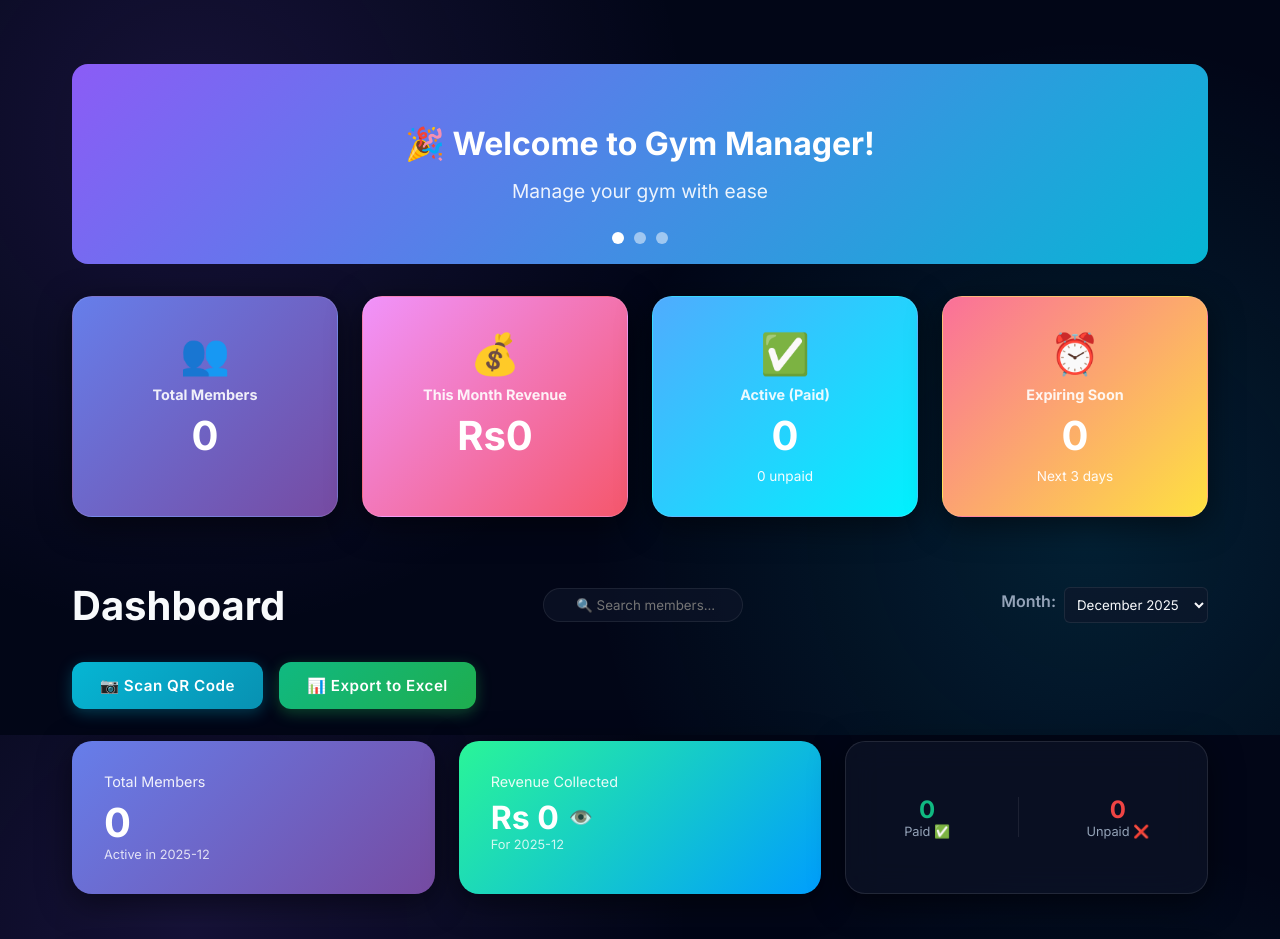
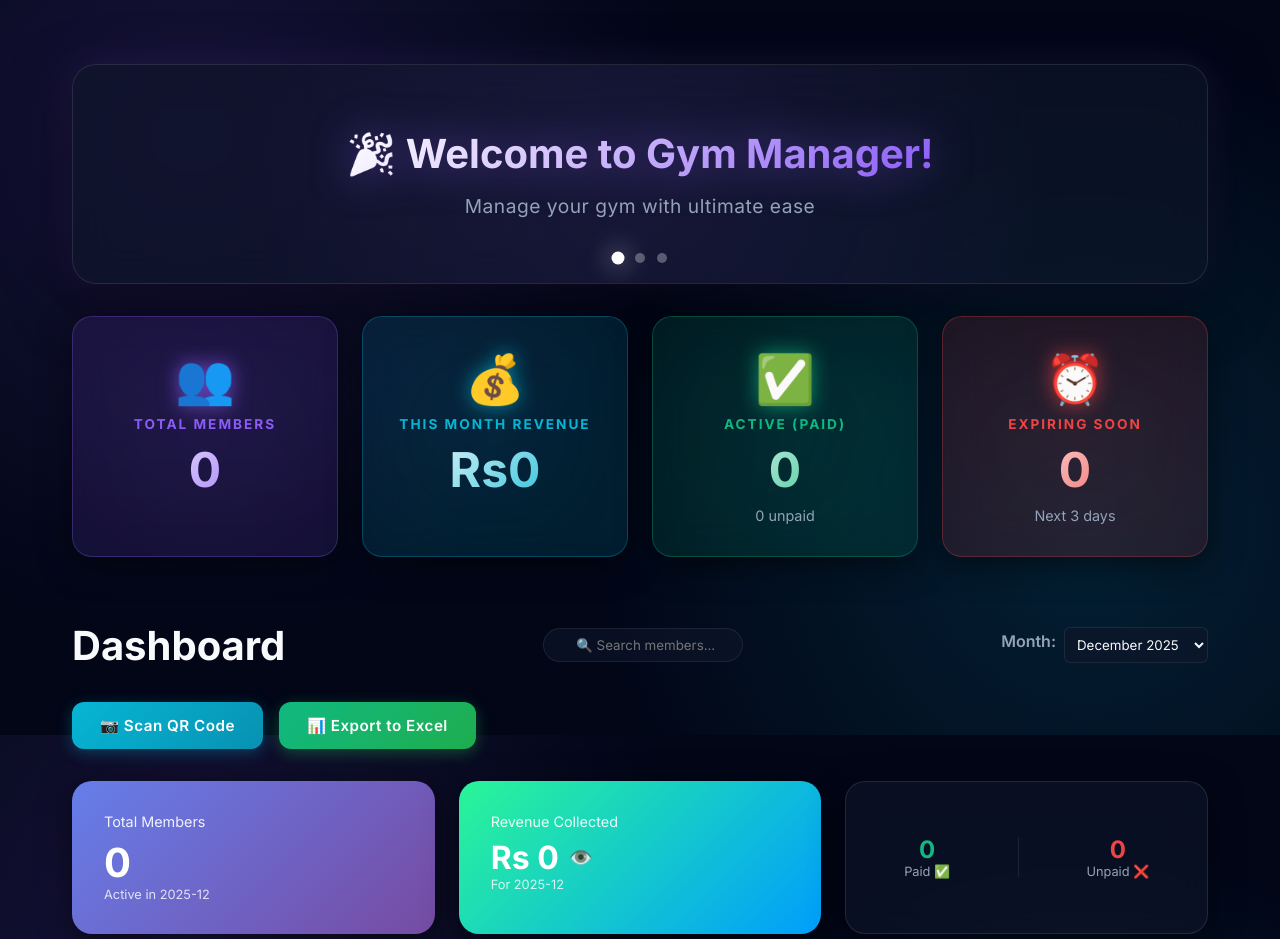
Before and after one commit to AHADKHATTAK1/fitnessmangement, a Flask app: page /dashboard in a window 1280 px wide. Shown: the part 65-1004 px from the top of the page. Run offline with Flask 3, Linux system fonts and the light colour scheme; the visitor is signed in with stand-in values (Sample User, id 1); data comes from the database, SQL or seed files in the repository.

Commit message:
Dashboard UI: VIP glassmorphism cards with neon glow

```diff
--- a/templates/dashboard.html
+++ b/templates/dashboard.html
@@ -3,40 +3,50 @@
 {% block title %}Dashboard - Gym Manager{% endblock %}
 
 {% block content %}
-<!-- Sliding Header Carousel -->
+<!-- VIP Glass Carousel Header -->
 <div
-    style="position: relative; border-radius: 16px; overflow: hidden; margin-bottom: 2rem; height: 200px; background: linear-gradient(135deg, var(--primary), var(--secondary));">
-    <div class="carousel-slides" style="display: flex; transition: transform 0.5s ease-in-out; height: 100%;">
+    style="position: relative; border-radius: 24px; overflow: hidden; margin-bottom: 2rem; height: 220px; background: rgba(15, 23, 42, 0.6); backdrop-filter: blur(20px); border: 1px solid rgba(255,255,255,0.1); box-shadow: 0 20px 60px rgba(0,0,0,0.5), 0 0 40px rgba(139, 92, 246, 0.15);">
+    <div class="carousel-slides"
+        style="display: flex; transition: transform 0.5s cubic-bezier(0.4, 0, 0.2, 1); height: 100%;">
         <!-- Slide 1 -->
         <div class="carousel-slide"
-            style="min-width: 100%; display: flex; align-items: center; justify-content: center; flex-direction: column; padding: 2rem; text-align: center;">
-            <h2 style="font-size: 2rem; margin-bottom: 1rem; color: white;">🎉 Welcome to {{ gym_details.name }}!</h2>
-            <p style="font-size: 1.2rem; color: rgba(255,255,255,0.9);">Manage your gym with ease</p>
+            style="min-width: 100%; display: flex; align-items: center; justify-content: center; flex-direction: column; padding: 2.5rem; text-align: center; background: radial-gradient(circle at center, rgba(139, 92, 246, 0.1) 0%, transparent 70%);">
+            <h2
+                style="font-size: 2.5rem; margin-bottom: 1rem; background: linear-gradient(135deg, #fff 0%, var(--primary) 100%); -webkit-background-clip: text; -webkit-text-fill-color: transparent; filter: drop-shadow(0 0 20px rgba(139, 92, 246, 0.5)); font-weight: 800;">
+                🎉 Welcome to {{ gym_details.name }}!</h2>
+            <p style="font-size: 1.2rem; color: var(--text-muted); letter-spacing: 0.5px;">Manage your gym with ultimate
+                ease</p>
         </div>
 
         <!-- Slide 2 -->
         <div class="carousel-slide"
-            style="min-width: 100%; display: flex; align-items: center; justify-content: center; flex-direction: column; padding: 2rem; text-align: center;">
-            <h2 style="font-size: 2rem; margin-bottom: 1rem; color: white;">📊 Track Progress</h2>
-            <p style="font-size: 1.2rem; color: rgba(255,255,255,0.9);">Monitor attendance & payments</p>
+            style="min-width: 100%; display: flex; align-items: center; justify-content: center; flex-direction: column; padding: 2.5rem; text-align: center; background: radial-gradient(circle at center, rgba(6, 182, 212, 0.1) 0%, transparent 70%);">
+            <h2
+                style="font-size: 2.5rem; margin-bottom: 1rem; background: linear-gradient(135deg, #fff 0%, var(--secondary) 100%); -webkit-background-clip: text; -webkit-text-fill-color: transparent; filter: drop-shadow(0 0 20px rgba(6, 182, 212, 0.5)); font-weight: 800;">
+                📊 Track Progress</h2>
+            <p style="font-size: 1.2rem; color: var(--text-muted); letter-spacing: 0.5px;">Monitor attendance & payments
+                in real-time</p>
         </div>
 
         <!-- Slide 3 -->
         <div class="carousel-slide"
-            style="min-width: 100%; display: flex; align-items: center; justify-content: center; flex-direction: column; padding: 2rem; text-align: center;">
-            <h2 style="font-size: 2rem; margin-bottom: 1rem; color: white;">💪 Grow Your Business</h2>
-            <p style="font-size: 1.2rem; color: rgba(255,255,255,0.9);">Streamline operations & boost revenue</p>
+            style="min-width: 100%; display: flex; align-items: center; justify-content: center; flex-direction: column; padding: 2.5rem; text-align: center; background: radial-gradient(circle at center, rgba(16, 185, 129, 0.1) 0%, transparent 70%);">
+            <h2
+                style="font-size: 2.5rem; margin-bottom: 1rem; background: linear-gradient(135deg, #fff 0%, var(--success) 100%); -webkit-background-clip: text; -webkit-text-fill-color: transparent; filter: drop-shadow(0 0 20px rgba(16, 185, 129, 0.5)); font-weight: 800;">
+                💪 Grow Your Business</h2>
+            <p style="font-size: 1.2rem; color: var(--text-muted); letter-spacing: 0.5px;">Streamline operations & boost
+                revenue</p>
         </div>
     </div>
 
-    <!-- Carousel Dots -->
-    <div style="position: absolute; bottom: 20px; left: 50%; transform: translateX(-50%); display: flex; gap: 10px;">
+    <!-- Neon Carousel Dots -->
+    <div style="position: absolute; bottom: 20px; left: 50%; transform: translateX(-50%); display: flex; gap: 12px;">
         <span class="carousel-dot" onclick="goToSlide(0)"
-            style="width: 12px; height: 12px; border-radius: 50%; background: rgba(255,255,255,0.5); cursor: pointer; transition: all 0.3s;"></span>
+            style="width: 10px; height: 10px; border-radius: 50%; background: rgba(255,255,255,0.3); cursor: pointer; transition: all 0.3s; box-shadow: 0 0 10px rgba(139, 92, 246, 0.5);"></span>
         <span class="carousel-dot" onclick="goToSlide(1)"
-            style="width: 12px; height: 12px; border-radius: 50%; background: rgba(255,255,255,0.5); cursor: pointer; transition: all 0.3s;"></span>
+            style="width: 10px; height: 10px; border-radius: 50%; background: rgba(255,255,255,0.3); cursor: pointer; transition: all 0.3s; box-shadow: 0 0 10px rgba(6, 182, 212, 0.5);"></span>
         <span class="carousel-dot" onclick="goToSlide(2)"
-            style="width: 12px; height: 12px; border-radius: 50%; background: rgba(255,255,255,0.5); cursor: pointer; transition: all 0.3s;"></span>
+            style="width: 10px; height: 10px; border-radius: 50%; background: rgba(255,255,255,0.3); cursor: pointer; transition: all 0.3s; box-shadow: 0 0 10px rgba(16, 185, 129, 0.5);"></span>
     </div>
 </div>
 
@@ -49,7 +59,15 @@
     function updateSlide() {
         slides.style.transform = `translateX(-${currentSlide * 100}%)`;
         dots.forEach((dot, index) => {
-            dot.style.background = index === currentSlide ? 'white' : 'rgba(255,255,255,0.5)';
+            if (index === currentSlide) {
+                dot.style.background = 'white';
+                dot.style.transform = 'scale(1.3)';
+                dot.style.boxShadow = '0 0 20px rgba(255,255,255,0.8)';
+            } else {
+                dot.style.background = 'rgba(255,255,255,0.3)';
+                dot.style.transform = 'scale(1)';
+                dot.style.boxShadow = 'none';
+            }
         });
     }
 
@@ -63,61 +81,117 @@
         updateSlide();
     }
 
-    // Auto-slide every 4 seconds
-    setInterval(nextSlide, 4000);
+    // Auto-slide every 5 seconds
+    setInterval(nextSlide, 5000);
     updateSlide();
 </script>
 
-<!-- Advanced Analytics Cards -->
+<!-- VIP Analytics Cards with Glassmorphism -->
 <div
     style="display: grid; grid-template-columns: repeat(auto-fit, minmax(250px, 1fr)); gap: 1.5rem; margin-bottom: 2rem;">
     <!-- Total Members -->
     <div class="card"
-        style="text-align: center; background: linear-gradient(135deg, #667eea 0%, #764ba2 100%); color: white;">
-        <div style="font-size: 2.5rem; margin-bottom: 0.5rem;">👥</div>
-        <h3 style="font-size: 0.9rem; opacity: 0.9; margin-bottom: 0.5rem;">Total Members</h3>
-        <div style="font-size: 2.5rem; font-weight: bold;">{{ total_members }}</div>
+        style="text-align: center; background: rgba(139, 92, 246, 0.1); backdrop-filter: blur(20px); border: 1px solid rgba(139, 92, 246, 0.3); position: relative; overflow: hidden;">
+        <div
+            style="position: absolute; top: -50%; right: -50%; width: 200%; height: 200%; background: radial-gradient(circle, rgba(139, 92, 246, 0.1) 0%, transparent 70%); animation: pulse 4s ease-in-out infinite;">
+        </div>
+        <div style="position: relative; z-index: 1;">
+            <div style="font-size: 3rem; margin-bottom: 0.5rem; filter: drop-shadow(0 0 10px rgba(139, 92, 246, 0.7));">
+                👥</div>
+            <h3
+                style="font-size: 0.85rem; text-transform: uppercase; letter-spacing: 2px; color: var(--primary); margin-bottom: 0.5rem; font-weight: 700;">
+                Total Members</h3>
+            <div
+                style="font-size: 3rem; font-weight: 900; background: linear-gradient(135deg, #fff, var(--primary)); -webkit-background-clip: text; -webkit-text-fill-color: transparent;">
+                {{ total_members }}</div>
+        </div>
     </div>
 
-    <!-- Monthly Revenue vs Last Month -->
+    <!-- Monthly Revenue -->
     <div class="card"
-        style="text-align: center; background: linear-gradient(135deg, #f093fb 0%, #f5576c 100%); color: white;">
-        <div style="font-size: 2.5rem; margin-bottom: 0.5rem;">💰</div>
-        <h3 style="font-size: 0.9rem; opacity: 0.9; margin-bottom: 0.5rem;">This Month Revenue</h3>
-        <div style="font-size: 2.5rem; font-weight: bold;">{{ gym_details.currency or '$' }}{{ revenue }}</div>
+        style="text-align: center; background: rgba(6, 182, 212, 0.1); backdrop-filter: blur(20px); border: 1px solid rgba(6, 182, 212, 0.3); position: relative; overflow: hidden;">
+        <div
+            style="position: absolute; top: -50%; right: -50%; width: 200%; height: 200%; background: radial-gradient(circle, rgba(6, 182, 212, 0.1) 0%, transparent 70%); animation: pulse 4s ease-in-out infinite 0.5s;">
+        </div>
+        <div style="position: relative; z-index: 1;">
+            <div style="font-size: 3rem; margin-bottom: 0.5rem; filter: drop-shadow(0 0 10px rgba(6, 182, 212, 0.7));">
+                💰</div>
+            <h3
+                style="font-size: 0.85rem; text-transform: uppercase; letter-spacing: 2px; color: var(--secondary); margin-bottom: 0.5rem; font-weight: 700;">
+                This Month Revenue</h3>
+            <div
+                style="font-size: 3rem; font-weight: 900; background: linear-gradient(135deg, #fff, var(--secondary)); -webkit-background-clip: text; -webkit-text-fill-color: transparent;">
+                {{ gym_details.currency or '$' }}{{ revenue }}</div>
             {% if revenue_change %}
-        <div style="font-size: 0.85rem; margin-top: 0.5rem; opacity: 0.95;">
+            <div style="font-size: 0.9rem; margin-top: 0.5rem; color: var(--text-muted);">
                 {% if revenue_change > 0 %}
-            📈 +{{ revenue_change }}% vs last month
+                📈 <span style="color: var(--success);">+{{ revenue_change }}%</span> vs last month
                 {% else %}
-            📉 {{ revenue_change }}% vs last month
+                📉 <span style="color: var(--error);">{{ revenue_change }}%</span> vs last month
                 {% endif %}
             </div>
             {% endif %}
         </div>
+    </div>
 
     <!-- Active Members -->
     <div class="card"
-        style="text-align: center; background: linear-gradient(135deg, #4facfe 0%, #00f2fe 100%); color: white;">
-        <div style="font-size: 2.5rem; margin-bottom: 0.5rem;">✅</div>
-        <h3 style="font-size: 0.9rem; opacity: 0.9; margin-bottom: 0.5rem;">Active (Paid)</h3>
-        <div style="font-size: 2.5rem; font-weight: bold;">{{ paid|length }}</div>
-        <div style="font-size: 0.85rem; margin-top: 0.5rem; opacity: 0.95;">
+        style="text-align: center; background: rgba(16, 185, 129, 0.1); backdrop-filter: blur(20px); border: 1px solid rgba(16, 185, 129, 0.3); position: relative; overflow: hidden;">
+        <div
+            style="position: absolute; top: -50%; right: -50%; width: 200%; height: 200%; background: radial-gradient(circle, rgba(16, 185, 129, 0.1) 0%, transparent 70%); animation: pulse 4s ease-in-out infinite 1s;">
+        </div>
+        <div style="position: relative; z-index: 1;">
+            <div style="font-size: 3rem; margin-bottom: 0.5rem; filter: drop-shadow(0 0 10px rgba(16, 185, 129, 0.7));">
+                ✅</div>
+            <h3
+                style="font-size: 0.85rem; text-transform: uppercase; letter-spacing: 2px; color: var(--success); margin-bottom: 0.5rem; font-weight: 700;">
+                Active (Paid)</h3>
+            <div
+                style="font-size: 3rem; font-weight: 900; background: linear-gradient(135deg, #fff, var(--success)); -webkit-background-clip: text; -webkit-text-fill-color: transparent;">
+                {{ paid|length }}</div>
+            <div style="font-size: 0.9rem; margin-top: 0.5rem; color: var(--text-muted);">
                 {{ unpaid|length }} unpaid
+            </div>
         </div>
     </div>
 
     <!-- Expiring Soon -->
     <div class="card"
-        style="text-align: center; background: linear-gradient(135deg, #fa709a 0%, #fee140 100%); color: white;">
-        <div style="font-size: 2.5rem; margin-bottom: 0.5rem;">⏰</div>
-        <h3 style="font-size: 0.9rem; opacity: 0.9; margin-bottom: 0.5rem;">Expiring Soon</h3>
-        <div style="font-size: 2.5rem; font-weight: bold;">{{ expiring_count }}</div>
-        <div style="font-size: 0.85rem; margin-top: 0.5rem; opacity: 0.95;">
+        style="text-align: center; background: rgba(239, 68, 68, 0.1); backdrop-filter: blur(20px); border: 1px solid rgba(239, 68, 68, 0.3); position: relative; overflow: hidden;">
+        <div
+            style="position: absolute; top: -50%; right: -50%; width: 200%; height: 200%; background: radial-gradient(circle, rgba(239, 68, 68, 0.1) 0%, transparent 70%); animation: pulse 4s ease-in-out infinite 1.5s;">
+        </div>
+        <div style="position: relative; z-index: 1;">
+            <div style="font-size: 3rem; margin-bottom: 0.5rem; filter: drop-shadow(0 0 10px rgba(239, 68, 68, 0.7));">⏰
+            </div>
+            <h3
+                style="font-size: 0.85rem; text-transform: uppercase; letter-spacing: 2px; color: var(--error); margin-bottom: 0.5rem; font-weight: 700;">
+                Expiring Soon</h3>
+            <div
+                style="font-size: 3rem; font-weight: 900; background: linear-gradient(135deg, #fff, var(--error)); -webkit-background-clip: text; -webkit-text-fill-color: transparent;">
+                {{ expiring_count }}</div>
+            <div style="font-size: 0.9rem; margin-top: 0.5rem; color: var(--text-muted);">
                 Next 3 days
             </div>
         </div>
     </div>
+</div>
+
+<style>
+    @keyframes pulse {
+
+        0%,
+        100% {
+            transform: scale(1);
+            opacity: 0.5;
+        }
+
+        50% {
+            transform: scale(1.1);
+            opacity: 0.8;
+        }
+    }
+</style>
 
 <!-- Payment Reminder Widget -->
 {% if unpaid|length > 0 %}
```
Lines whose indentation alone changed are shown as unchanged.
